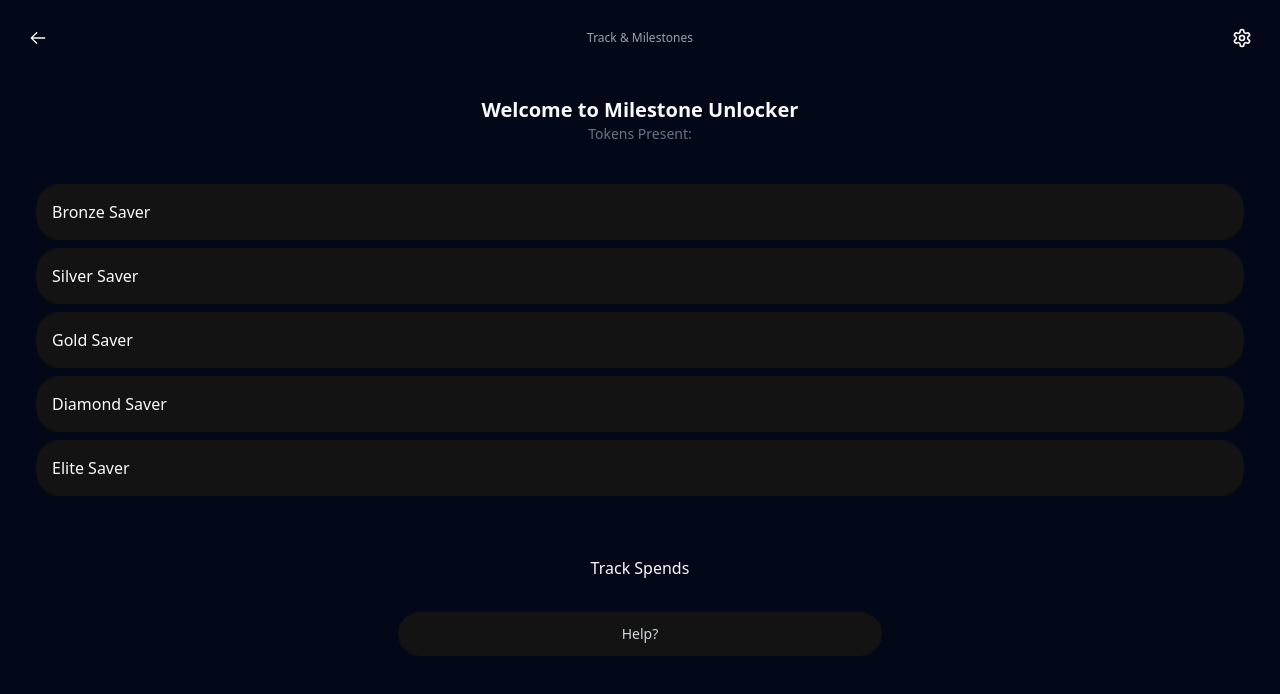
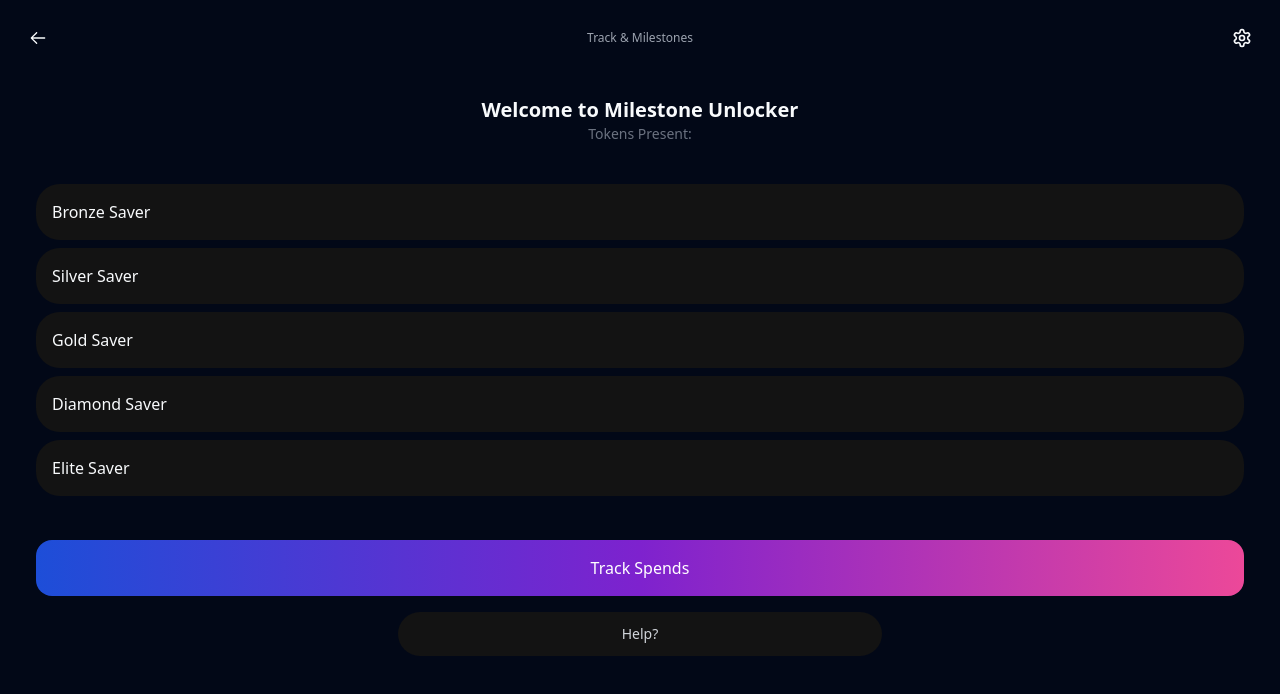
Before and after one commit to itsksquare/FinTrack, a Next.js app: page /tiers in a window 1280 px wide. Shown: the top 694 px of the page. Built offline with nearby package versions, Linux system fonts and the light colour scheme; no server answers.

Commit message:
Added gradient btn styles

```diff
--- a/Styles/globals.css
+++ b/Styles/globals.css
@@ -76,3 +76,11 @@
     @apply bg-background text-foreground;
   }
 }
+
+.gradient_btn {
+  @apply bg-gradient-to-r from-blue-700  via-purple-700  to-pink-500 text-white;
+}
+
+.gradient_bg {
+  @apply bg-gradient-to-b from-blue-700 from-30% via-purple-700 via-60% to-pink-500 h-screen;
+}
```
